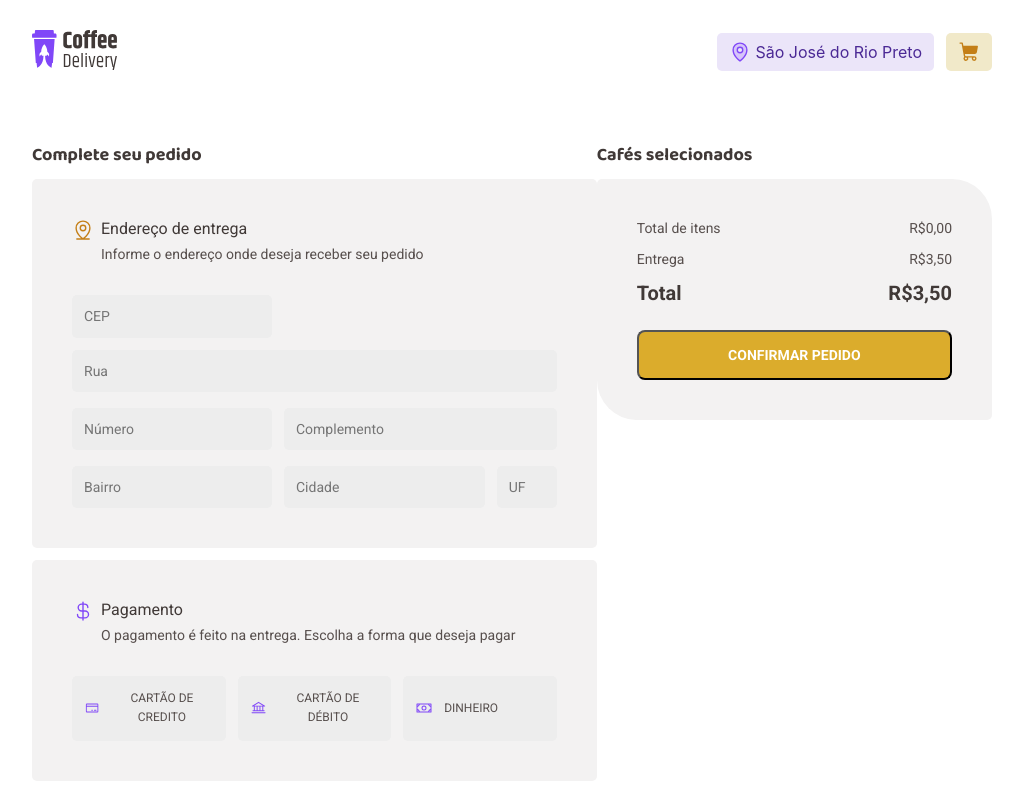
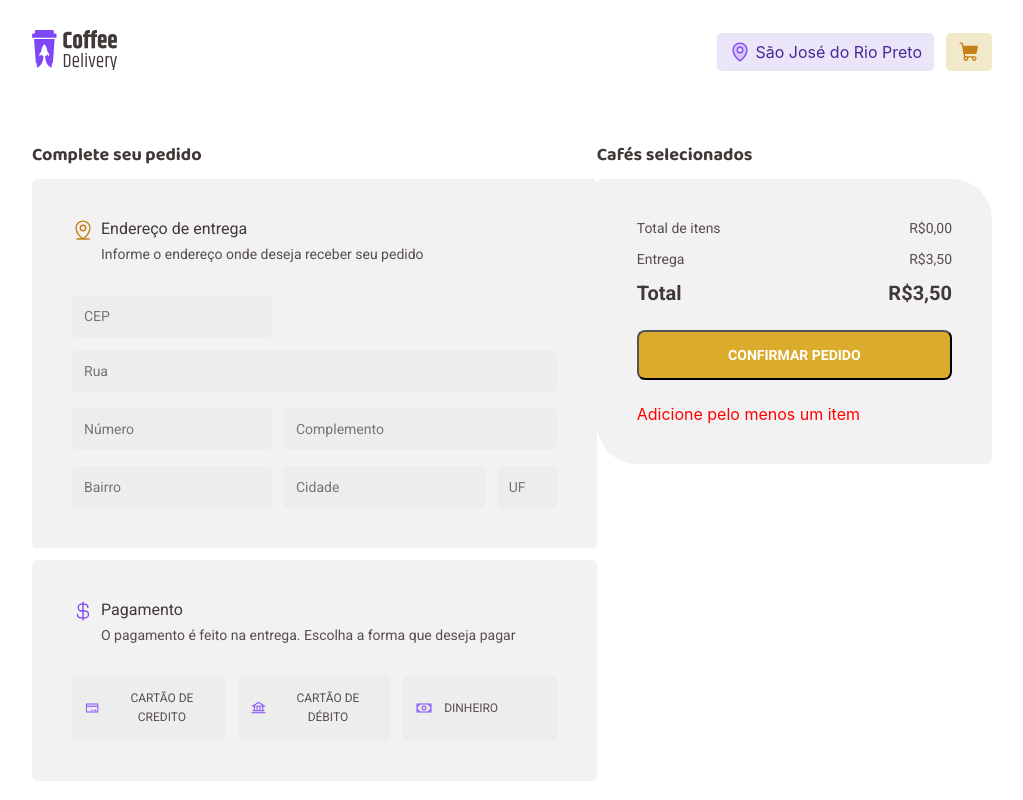
Before and after one commit to luisgustavofaria/coffee-delivery, a React (Vite) app: page /checkout in a window 1280 px wide. Shown: the whole page, without its empty margins (128-1151 px from the left). Built offline with nearby package versions, Linux system fonts and the light colour scheme.

Commit message:
adicionar pleo menos um item

```diff
--- a/src/pages/Checkout/index.tsx
+++ b/src/pages/Checkout/index.tsx
@@ -288,7 +288,14 @@ export function Checkout() {
               <span>R${totalPrice.toFixed(2).replace('.', ',')}</span>
             </TotalItem>
           </TotalSection>
-          {bairro && cep && cidade && numero && rua && uf ? (
+
+          {cartItems.length > 0 &&
+          bairro &&
+          cep &&
+          cidade &&
+          numero &&
+          rua &&
+          uf ? (
             <NavLink to="/success" style={{ textDecoration: 'none' }}>
               <ConfirmButton onClick={handleConfirmButtonClick}>
                 <span>CONFIRMAR PEDIDO</span>
@@ -299,6 +306,11 @@ export function Checkout() {
               <span>CONFIRMAR PEDIDO</span>
             </ConfirmButton>
           )}
+          {cartItems.length === 0 && (
+            <span style={{ color: '#ff0000' }}>
+              Adicione pelo menos um item
+            </span>
+          )}
         </CoffeeOrder>
       </OrderContainer>
     </ContainerCheckout>
```
